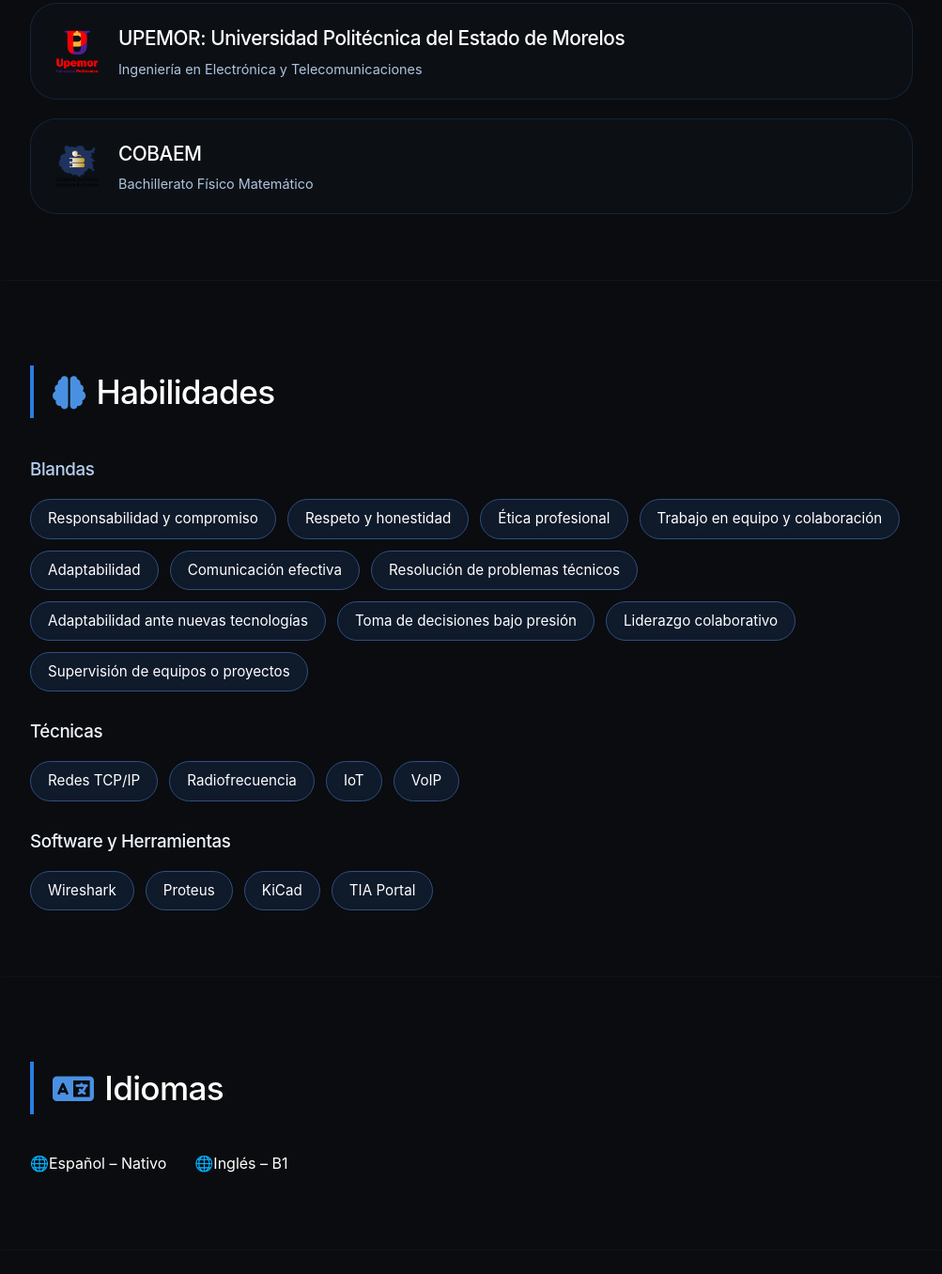
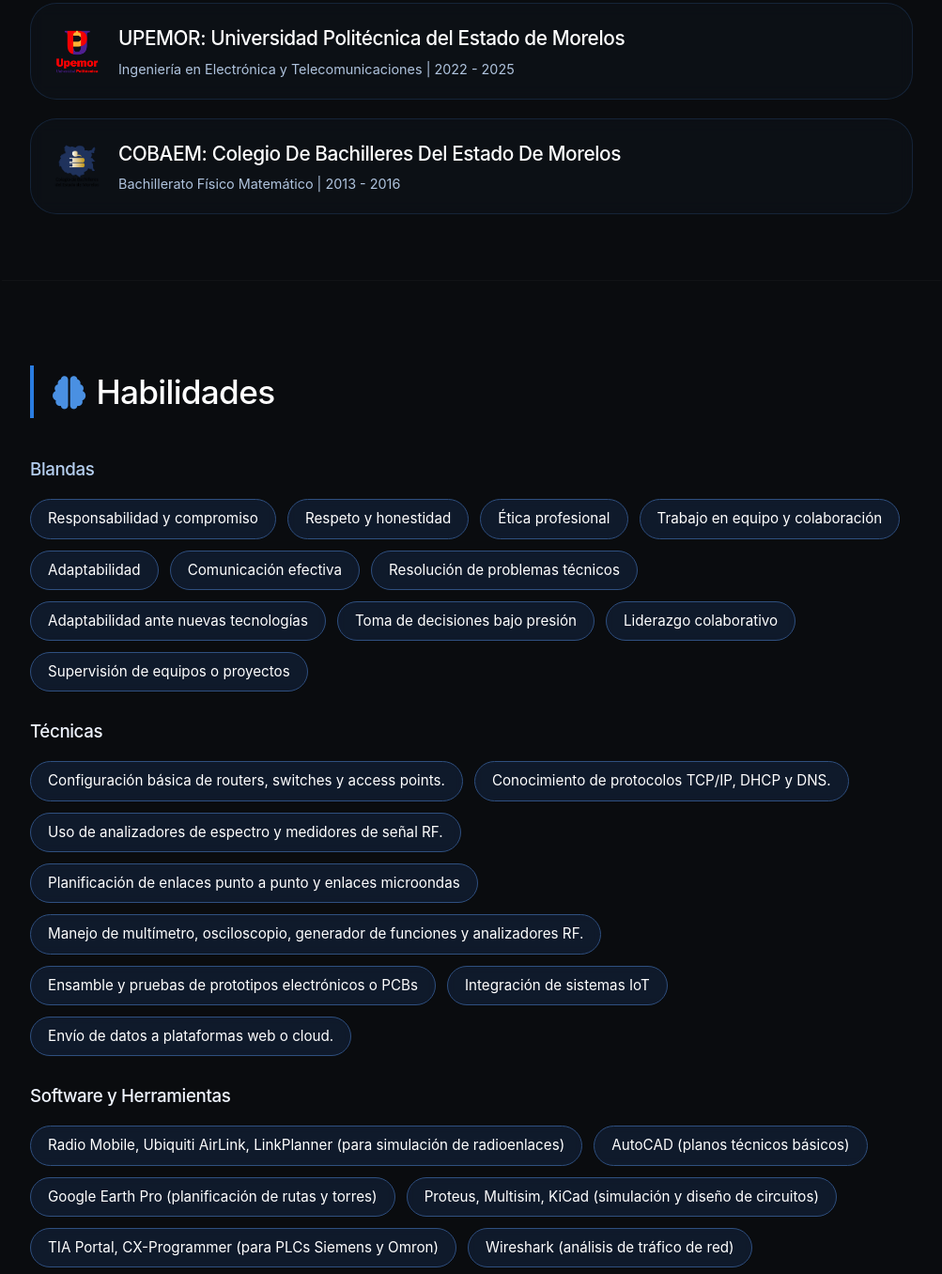
Before and after one commit to salvarez-iet23/iet.salvarez, a plain HTML site: page index.html in a window 1280 px wide. Shown: the part 2004-3360 px from the top of the page at 94% size, without its empty margins (138-1141 px from the left). Drawn offline with Linux system fonts and the light colour scheme.

Commit message:
Update index.html

```diff
--- a/index.html
+++ b/index.html
@@ -151,7 +151,7 @@
           <img src="LogoUpemor.png" alt="Logo UPEMOR">
           <div>
             <h3>UPEMOR: Universidad Politécnica del Estado de Morelos</h3>
-            <p>Ingeniería en Electrónica y Telecomunicaciones</p>
+            <p>Ingeniería en Electrónica y Telecomunicaciones | 2022 - 2025</p>
           </div>
         </div>
         <div class="accordion-body">
@@ -179,8 +179,8 @@
         <div class="accordion-header" onclick="toggleAccordion(this)">
           <img src="LogoCOBAEM.png" alt="Logo COBAEM">
           <div>
-            <h3>COBAEM</h3>
-            <p>Bachillerato Físico Matemático</p>
+            <h3>COBAEM: Colegio De Bachilleres Del Estado De Morelos</h3>
+            <p>Bachillerato Físico Matemático | 2013 - 2016</p>
           </div>
         </div>
         <div class="accordion-body">
@@ -211,18 +211,24 @@
 
     <h3 style="margin:28px 0 16px">Técnicas</h3>
     <ul class="clean-list">
-      <li>Redes TCP/IP</li>
-      <li>Radiofrecuencia</li>
-      <li>IoT</li>
-      <li>VoIP</li>
+      <li>Configuración básica de routers, switches y access points.</li>
+      <li>Conocimiento de protocolos TCP/IP, DHCP y DNS.</li>
+      <li>Uso de analizadores de espectro y medidores de señal RF.</li>
+      <li>Planificación de enlaces punto a punto y enlaces microondas</li>
+       <li>Manejo de multímetro, osciloscopio, generador de funciones y analizadores RF.</li>
+       <li>Ensamble y pruebas de prototipos electrónicos o PCBs</li>
+       <li>Integración de sistemas IoT</li>
+       <li>Envío de datos a plataformas web o cloud.</li>
     </ul>
 
     <h3 style="margin:28px 0 16px">Software y Herramientas</h3>
     <ul class="clean-list">
-      <li>Wireshark</li>
-      <li>Proteus</li>
-      <li>KiCad</li>
-      <li>TIA Portal</li>
+      <li>Radio Mobile, Ubiquiti AirLink, LinkPlanner (para simulación de radioenlaces)</li>
+      <li>AutoCAD (planos técnicos básicos)</li>
+      <li>Google Earth Pro (planificación de rutas y torres)</li>
+      <li>Proteus, Multisim, KiCad (simulación y diseño de circuitos)</li>
+       <li>TIA Portal, CX-Programmer (para PLCs Siemens y Omron) </li>
+       <li>Wireshark (análisis de tráfico de red)</li>
     </ul>
   </section>
 
```
